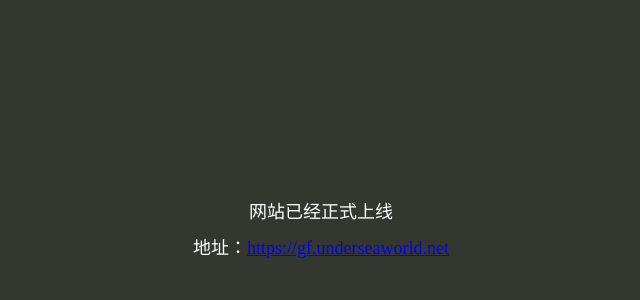
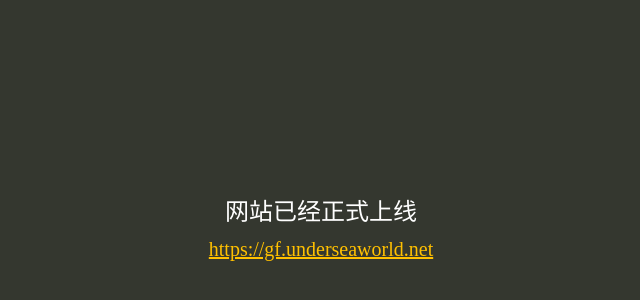
Before and after one commit to Runtu4378/gf, a plain HTML site: page index.html in a window 1280 px wide. Shown: the part 188-488 px from the top of the page, without its empty margins (319-959 px from the left). Drawn offline with Linux system fonts and the light colour scheme.

Commit message:
IMP: upgrade text color

```diff
--- a/index.html
+++ b/index.html
@@ -29,18 +29,19 @@
       margin-left: -160px;
       line-height: 36px;
       text-align: center;
-      font-size: 18px;
+      font-size: 24px;
       color: #fff;
     }
     .tips a {
-      color: blue;
+      font-size: 20px;
+      color: #FFC000;
     }
   </style>
 </head>
 <body>
   <div class="tips">
     网站已经正式上线<br/>
-    地址：<a href="https://gf.underseaworld.net">https://gf.underseaworld.net</a>
+    <a href="https://gf.underseaworld.net">https://gf.underseaworld.net</a>
   </div>
 </body>
 </html>
```
